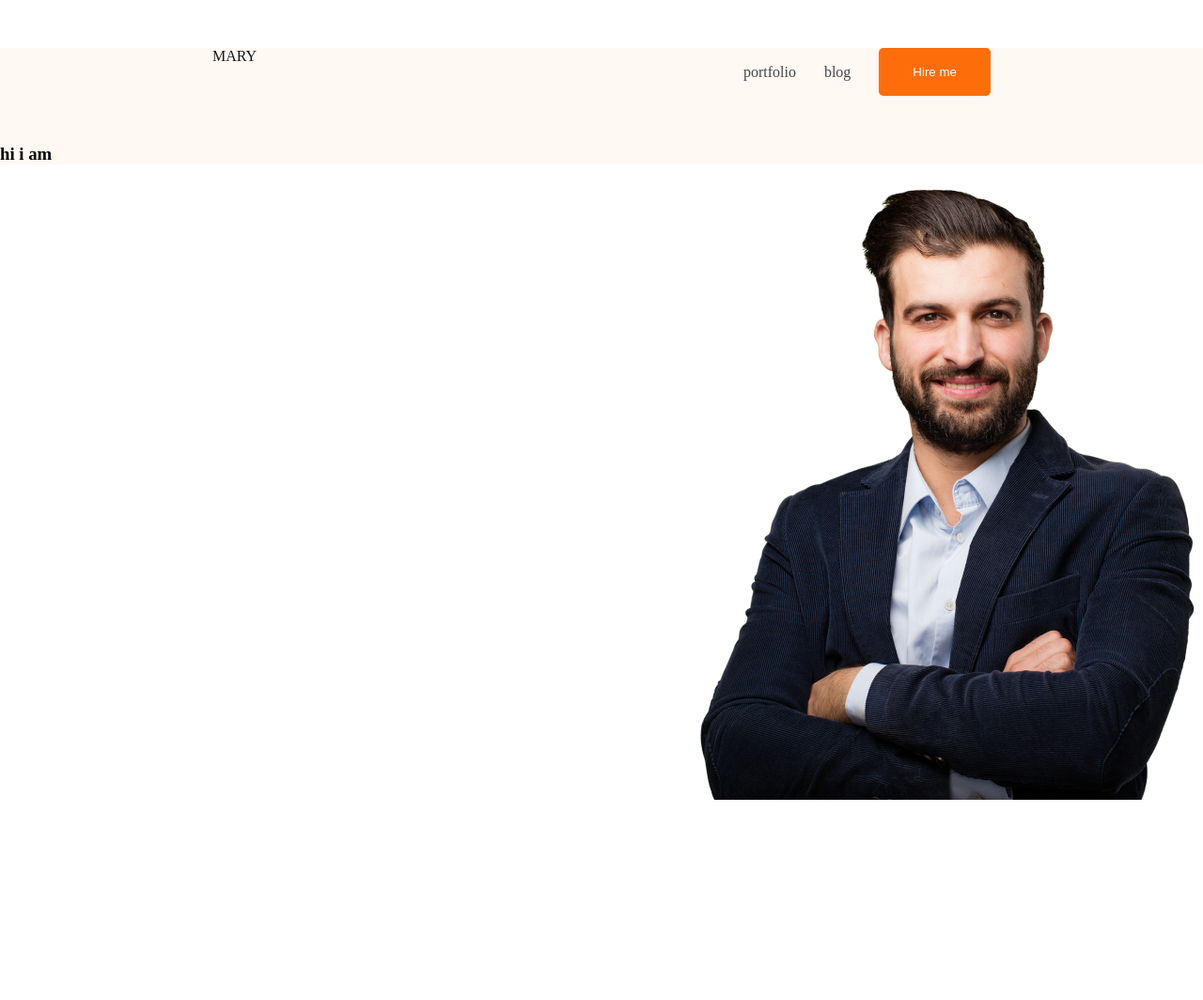
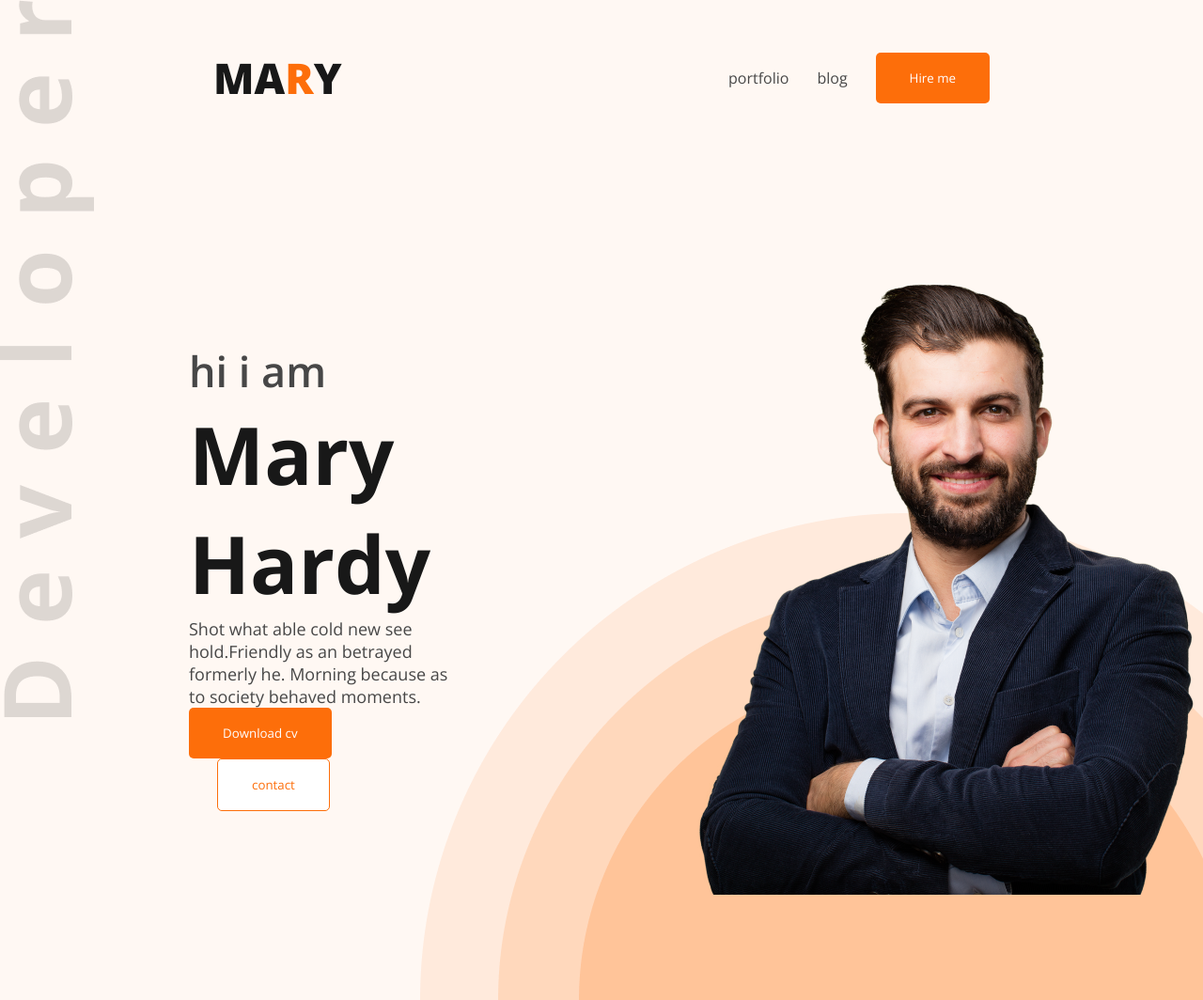
Before and after one commit to ayanC231209/portfolio-proj, a plain HTML site: page index.html in a window 1280 px wide. Shown: the whole page at 94% size. Before the commit the page ends 851 px from the top, so only its background shows below. Drawn offline with nearby package versions, Linux system fonts and the light colour scheme.

Commit message:
first-part

```diff
--- a/index.html
+++ b/index.html
@@ -5,6 +5,9 @@
     <meta http-equiv="X-UA-Compatible" content="IE=edge">
     <meta name="viewport" content="width=device-width, initial-scale=1.0">
     <title>portfolio</title>
+    <link rel="preconnect" href="https://fonts.googleapis.com">
+<link rel="preconnect" href="https://fonts.gstatic.com" crossorigin>
+<link href="https://fonts.googleapis.com/css2?family=Open+Sans:ital,wght@0,300..800;1,300..800&display=swap" rel="stylesheet">
     <link rel="stylesheet" href="style.css">
 </head>
 <body>
@@ -12,7 +15,7 @@
 <div class="container">
         <nav>
 
-<div class="title dark01">MARY</div>
+<div class="title dark01">MA<span style="color:#FD6E0A">R</span>Y</div>
 <ul >
     <li><a href="#" >portfolio</a></li>
     <li><a href="#">blog</a></li>
@@ -20,11 +23,16 @@
 </ul>
 
 </nav>
-<div class="writing-container"></div>
+<div class="writing-container">
 <div class="writings">
-<h3>hi i am</h3>
+<h3 class="header1 dark02">hi i am</h3>
+<h3 class="header2 dark01">Mary Hardy</h3>
+<p class="para1 dark02">Shot what able cold new see hold.Friendly as an betrayed formerly he. Morning because as to society behaved moments.</p>
+<button class="btn-primary" >Download cv</button>
+<button class="btn-secondary">contact</button>
+</div>
+<div class="img-container"><img src="assets/hardy.png" alt="" ></div>
 
-<img src="assets/hardy.png" alt="" style="float:right">
 </div>
 
 
--- a/style.css
+++ b/style.css
@@ -1,5 +1,6 @@
 *{
     margin:0px;
+    font-family: "Open Sans";
 }
 .dark01{
     color: #181818;
@@ -7,7 +8,17 @@
 .dark02{
    color: #474747;
 }
-
+.title{
+    font-size: 45px;
+font-style: normal;
+font-weight: 800;
+}
+.word{
+    color: #FD6E0A;
+    font-size: 45px;
+    font-style: normal;
+    font-weight: 80
+}
 nav{
     margin:51px 226px;
     display:flex;
@@ -24,6 +35,7 @@ nav ul a{
     text-decoration:none;
 }
 .btn-primary{
+   text-align:center;
     background-color: #FD6E0A;
     color:white;
     border:none;
@@ -33,14 +45,53 @@ nav ul a{
 }
 .container{
     background-color: #FFF8F3;
+    background-image: url("assets/developer.png"),url("assets/header_bg.png");
+    background-repeat: no-repeat;
+    background-position: top left,bottom right;
+ padding: 1px;
 }
 
 
 .writing-container{
   display:flex;
+  justify-content: space-between;
 align-items: center;
 
+
 }
-.hardy{
-  a
+.writings{
+
+    margin:200px 200px;
 }
+.img-container{
+    width: 584px;
+height: 676px;
+
+}
+.header1{
+    font-size: 45px;
+font-style: normal;
+font-weight: 600;
+
+}
+.header2{
+    font-size: 85px;
+font-style: normal;
+font-weight: 700;
+
+}
+.para1{
+    font-size: 18px;
+font-style: normal;
+font-weight: 400;
+}
+.btn-secondary{
+  margin-left: 30px;
+    text-align:center;
+    color : #FD6E0A;
+   background-color:white;
+    border:none;
+    border-radius: 5px;
+    border: 1px solid;
+    padding:18px 36px
+}
```
Also changed, not shown: assets/developer.png (added), assets/header_bg.png (added).
